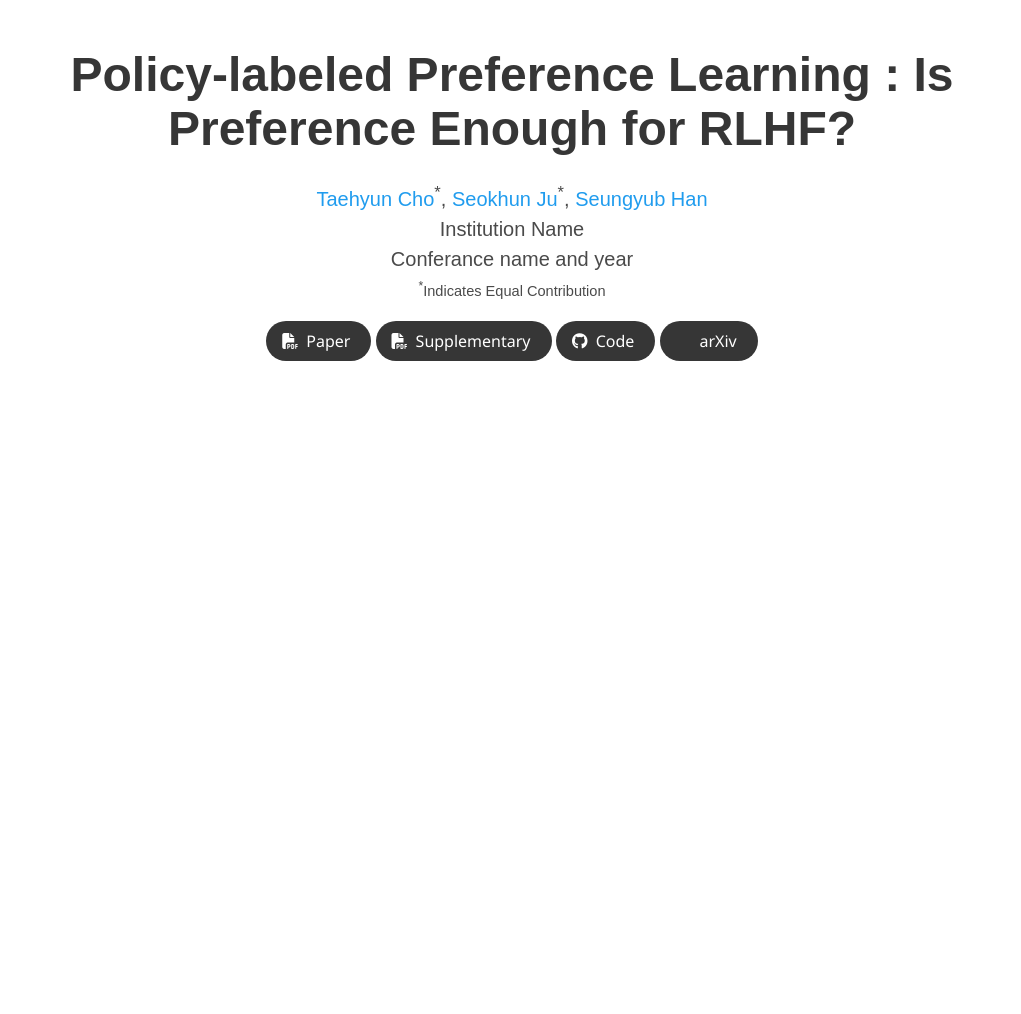
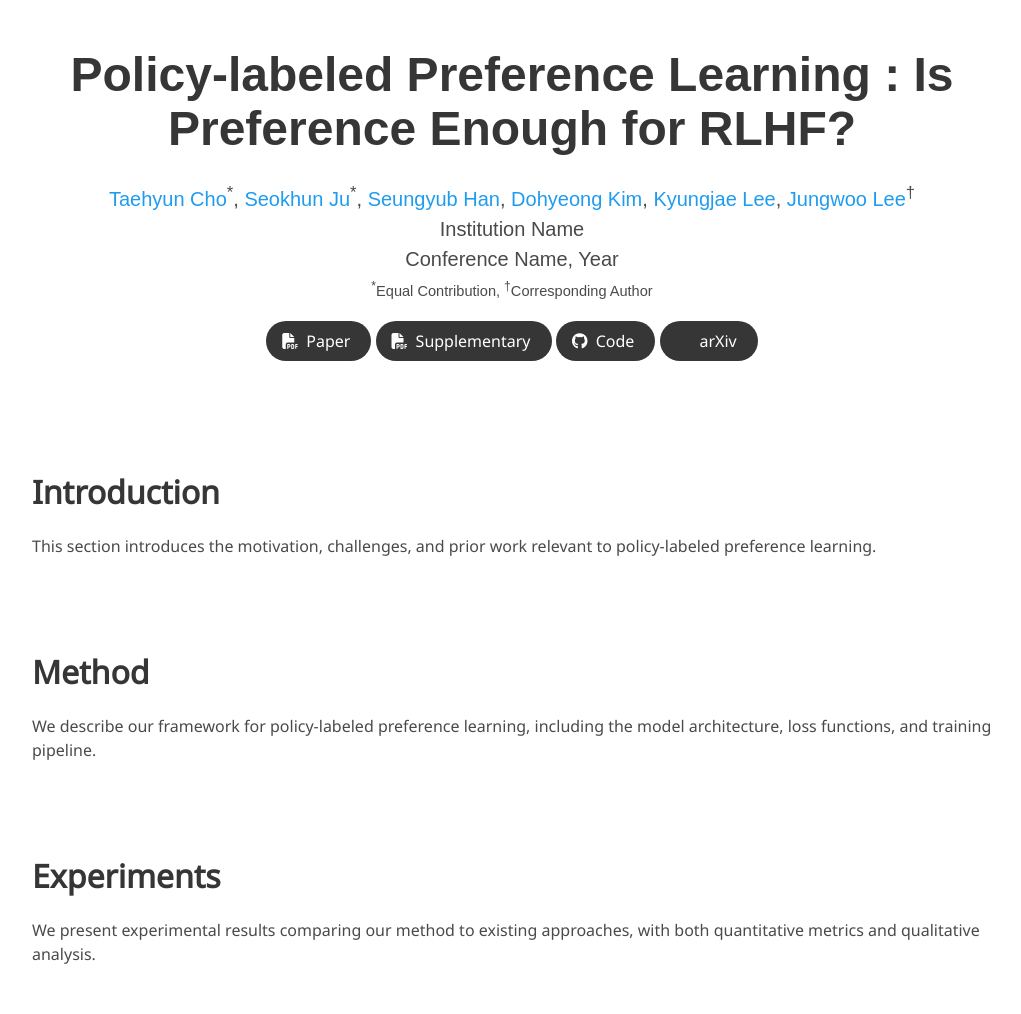
Before and after one commit to JJuSH/PPL, a plain HTML site: page index.html in a window 1280 px wide. Shown: the whole page, without its empty margins (128-1149 px from the left). Before the commit the page ends 800 px from the top, so only its background shows below. Drawn offline with nearby package versions, Linux system fonts and the light colour scheme; some icons are missing; a web font is replaced by a local one.

Commit message:
Update index.html

```diff
--- a/index.html
+++ b/index.html
@@ -2,39 +2,28 @@
 <html>
 <head>
   <meta charset="utf-8">
-  <!-- Meta tags for social media banners, these should be filled in appropriatly as they are your "business card" -->
-  <!-- Replace the content tag with appropriate information -->
   <meta name="description" content="DESCRIPTION META TAG">
   <meta property="og:title" content="SOCIAL MEDIA TITLE TAG"/>
-  <meta property="og:description" content="SOCIAL MEDIA DESCRIPTION TAG TAG"/>
+  <meta property="og:description" content="SOCIAL MEDIA DESCRIPTION META TAG TAG"/>
   <meta property="og:url" content="URL OF THE WEBSITE"/>
-  <!-- Path to banner image, should be in the path listed below. Optimal dimenssions are 1200X630-->
   <meta property="og:image" content="static/image/your_banner_image.png" />
   <meta property="og:image:width" content="1200"/>
   <meta property="og:image:height" content="630"/>
-
-
   <meta name="twitter:title" content="TWITTER BANNER TITLE META TAG">
   <meta name="twitter:description" content="TWITTER BANNER DESCRIPTION META TAG">
-  <!-- Path to banner image, should be in the path listed below. Optimal dimenssions are 1200X600-->
   <meta name="twitter:image" content="static/images/your_twitter_banner_image.png">
   <meta name="twitter:card" content="summary_large_image">
-  <!-- Keywords for your paper to be indexed by-->
   <meta name="keywords" content="KEYWORDS SHOULD BE PLACED HERE">
   <meta name="viewport" content="width=device-width, initial-scale=1">
 
-
   <title>Policy-labeled Preference Learning : Is Preference Enough for RLHF?</title>
   <link rel="icon" type="image/x-icon" href="static/images/favicon.ico">
-  <link href="https://fonts.googleapis.com/css?family=Google+Sans|Noto+Sans|Castoro"
-  rel="stylesheet">
-
+  <link href="https://fonts.googleapis.com/css?family=Google+Sans|Noto+Sans|Castoro" rel="stylesheet">
   <link rel="stylesheet" href="static/css/bulma.min.css">
   <link rel="stylesheet" href="static/css/bulma-carousel.min.css">
   <link rel="stylesheet" href="static/css/bulma-slider.min.css">
   <link rel="stylesheet" href="static/css/fontawesome.all.min.css">
-  <link rel="stylesheet"
-  href="https://cdn.jsdelivr.net/gh/jpswalsh/academicons@1/css/academicons.min.css">
+  <link rel="stylesheet" href="https://cdn.jsdelivr.net/gh/jpswalsh/academicons@1/css/academicons.min.css">
   <link rel="stylesheet" href="static/css/index.css">
 
   <script src="https://ajax.googleapis.com/ajax/libs/jquery/3.5.1/jquery.min.js"></script>
@@ -46,7 +35,6 @@
 </head>
 <body>
 
-
   <section class="hero">
     <div class="hero-body">
       <div class="container is-max-desktop">
@@ -54,70 +42,89 @@
           <div class="column has-text-centered">
             <h1 class="title is-1 publication-title">Policy-labeled Preference Learning : Is Preference Enough for RLHF?</h1>
             <div class="is-size-5 publication-authors">
-              <!-- Paper authors -->
-              <span class="author-block">
-                <a href="FIRST AUTHOR PERSONAL LINK" target="_blank">Taehyun Cho</a><sup>*</sup>,</span>
-                <span class="author-block">
-                  <a href="SECOND AUTHOR PERSONAL LINK" target="_blank">Seokhun Ju</a><sup>*</sup>,</span>
-                  <span class="author-block">
-                    <a href="THIRD AUTHOR PERSONAL LINK" target="_blank">Seungyub Han</a>
-                  </span>
+              <span class="author-block"><a href="#" target="_blank">Taehyun Cho</a><sup>*</sup>,</span>
+              <span class="author-block"><a href="#" target="_blank">Seokhun Ju</a><sup>*</sup>,</span>
+              <span class="author-block"><a href="#" target="_blank">Seungyub Han</a>,</span>
+              <span class="author-block"><a href="#" target="_blank">Dohyeong Kim</a>,</span>
+              <span class="author-block"><a href="#" target="_blank">Kyungjae Lee</a>,</span>
+              <span class="author-block"><a href="#" target="_blank">Jungwoo Lee</a><sup>†</sup></span>
             </div>
 
             <div class="is-size-5 publication-authors">
-                    <span class="author-block">Institution Name<br>Conferance name and year</span>
-                    <span class="eql-cntrb"><small><br><sup>*</sup>Indicates Equal Contribution</small></span>
+              <span class="author-block">Institution Name<br>Conference Name, Year</span>
+              <span class="eql-cntrb"><small><br><sup>*</sup>Equal Contribution, <sup>†</sup>Corresponding Author</small></span>
             </div>
 
             <div class="column has-text-centered">
               <div class="publication-links">
-                         <!-- Arxiv PDF link -->
                 <span class="link-block">
-                        <a href="https://arxiv.org/pdf/<ARXIV PAPER ID>.pdf" target="_blank"
-                        class="external-link button is-normal is-rounded is-dark">
-                        <span class="icon">
-                          <i class="fas fa-file-pdf"></i>
-                        </span>
+                  <a href="https://arxiv.org/pdf/<ARXIV PAPER ID>.pdf" target="_blank" class="external-link button is-normal is-rounded is-dark">
+                    <span class="icon"><i class="fas fa-file-pdf"></i></span>
                     <span>Paper</span>
                   </a>
                 </span>
 
-                    <!-- Supplementary PDF link -->
                 <span class="link-block">
-                      <a href="static/pdfs/supplementary_material.pdf" target="_blank"
-                      class="external-link button is-normal is-rounded is-dark">
-                      <span class="icon">
-                        <i class="fas fa-file-pdf"></i>
-                      </span>
+                  <a href="static/pdfs/supplementary_material.pdf" target="_blank" class="external-link button is-normal is-rounded is-dark">
+                    <span class="icon"><i class="fas fa-file-pdf"></i></span>
                     <span>Supplementary</span>
                   </a>
                 </span>
 
-                  <!-- Github link -->
                 <span class="link-block">
-                    <a href="https://github.com/YOUR REPO HERE" target="_blank"
-                    class="external-link button is-normal is-rounded is-dark">
-                    <span class="icon">
-                      <i class="fab fa-github"></i>
-                    </span>
+                  <a href="https://github.com/YOUR REPO HERE" target="_blank" class="external-link button is-normal is-rounded is-dark">
+                    <span class="icon"><i class="fab fa-github"></i></span>
                     <span>Code</span>
                   </a>
                 </span>
 
-                <!-- ArXiv abstract Link -->
                 <span class="link-block">
-                  <a href="https://arxiv.org/abs/<ARXIV PAPER ID>" target="_blank"
-                  class="external-link button is-normal is-rounded is-dark">
-                  <span class="icon">
-                    <i class="ai ai-arxiv"></i>
-                  </span>
+                  <a href="https://arxiv.org/abs/<ARXIV PAPER ID>" target="_blank" class="external-link button is-normal is-rounded is-dark">
+                    <span class="icon"><i class="ai ai-arxiv"></i></span>
                     <span>arXiv</span>
                   </a>
                 </span>
               </div>
             </div>
+
           </div>
         </div>
       </div>
     </div>
   </section>
+
+  <!-- Introduction Section -->
+  <section class="section">
+    <div class="container is-max-desktop">
+      <h2 class="title is-3">Introduction</h2>
+      <p>
+        <!-- Introduction 내용을 여기에 작성하세요 -->
+        This section introduces the motivation, challenges, and prior work relevant to policy-labeled preference learning.
+      </p>
+    </div>
+  </section>
+
+  <!-- Method Section -->
+  <section class="section">
+    <div class="container is-max-desktop">
+      <h2 class="title is-3">Method</h2>
+      <p>
+        <!-- Method 내용을 여기에 작성하세요 -->
+        We describe our framework for policy-labeled preference learning, including the model architecture, loss functions, and training pipeline.
+      </p>
+    </div>
+  </section>
+
+  <!-- Experiments Section -->
+  <section class="section">
+    <div class="container is-max-desktop">
+      <h2 class="title is-3">Experiments</h2>
+      <p>
+        <!-- Experiments 내용을 여기에 작성하세요 -->
+        We present experimental results comparing our method to existing approaches, with both quantitative metrics and qualitative analysis.
+      </p>
+    </div>
+  </section>
+
+</body>
+</html>
```
Lines whose indentation alone changed are shown as unchanged.
